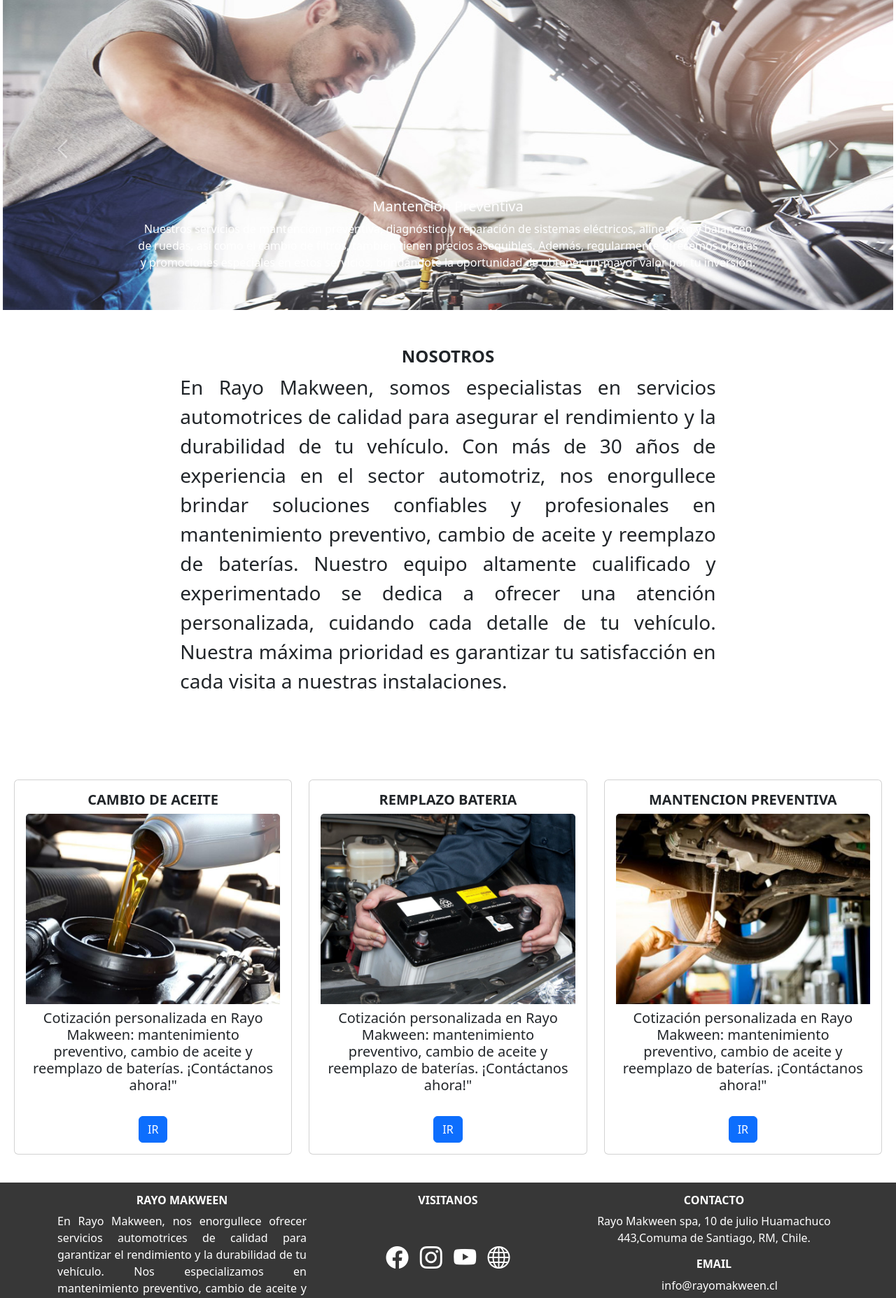
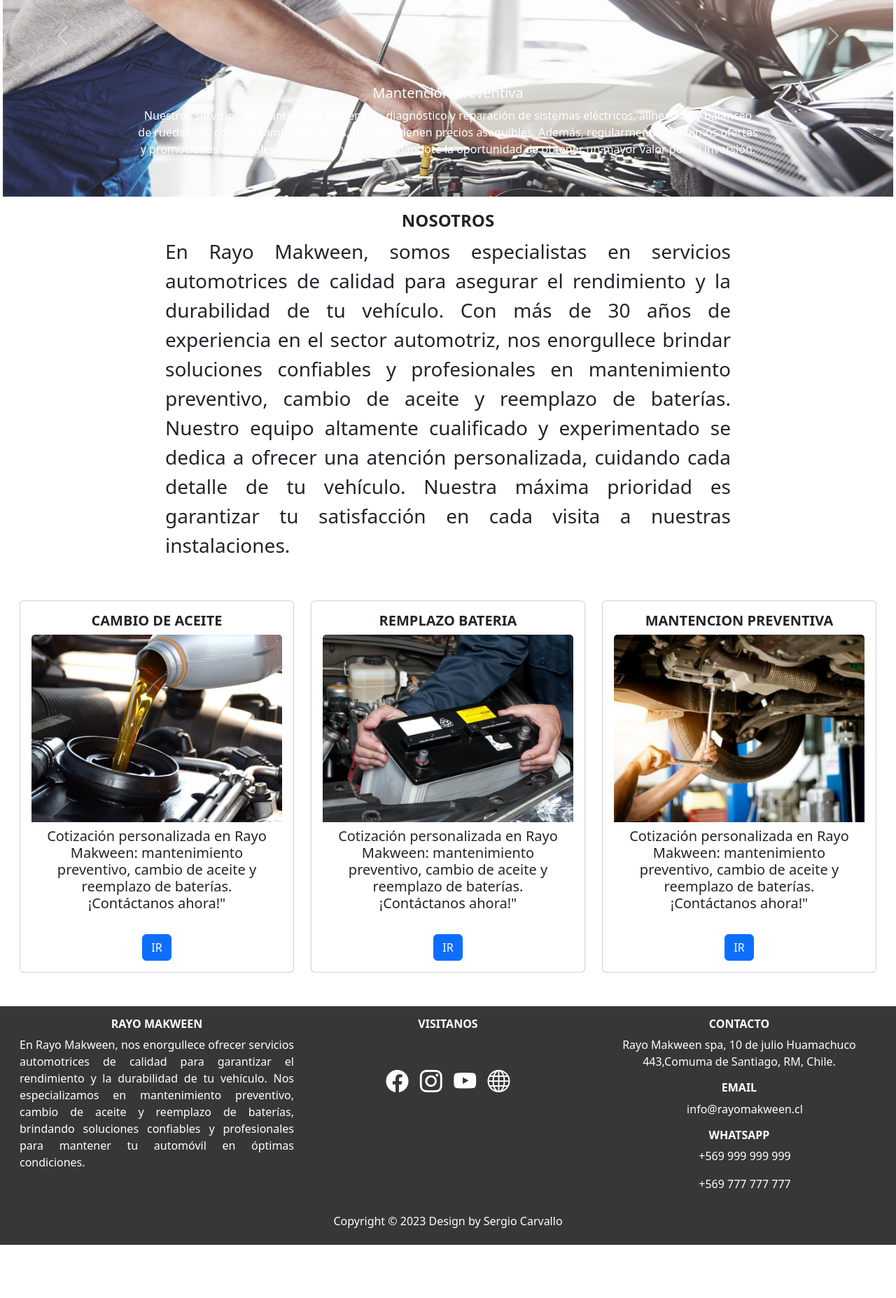
Before and after one commit to secarvallo/MYPROJECT_2023, a Django app: page / in a window 1280 px wide. Shown: the part 385-2240 px from the top of the page at 70% size. After the commit the page ends 2164 px from the top, so only its background shows below. Run offline with Django 4.2, Linux system fonts and the light colour scheme; some libraries are stand-ins or nearby versions.

Commit message:
Se modifica vista base, se ajusta resposividad

```diff
--- a/rayoMakween/static/css/style.css
+++ b/rayoMakween/static/css/style.css
@@ -1,10 +1,14 @@
 
 .navbar-brand img{
-    width:11rem|;
+
+    width:11rem;
     height:11rem ;
 }
 .navbar{
     background-color: #373737
+}
+.nav-item{
+    color: white;
 }
 .nav-link{
     color: white;
--- a/rayoMakween/templates/rayoMakween/base.html
+++ b/rayoMakween/templates/rayoMakween/base.html
@@ -10,79 +10,76 @@
     <!-- Bootstrap Icons CDN -->
     <link rel="stylesheet" href="https://cdn.jsdelivr.net/npm/bootstrap-icons@1.10.5/font/bootstrap-icons.css">
     <!-- Style CSS -->
-    <link rel="stylesheet" href="{% static 'css/style.css'%}">
+    <link rel="stylesheet" href="{% static 'css\style.css' %}">
     <!-- Titulo -->
     <title>{% block title %}RayoMakween {% endblock title %}</title>
 </head>
 <body>
 {% block header %}
+<nav class="navbar navbar-expand-md">
     <div class="container-fluid">
-    <div class="row">
-        <!-- Navbar -->
-        <nav class="navbar text-center fs-2">
-            <div class="col">
-                <a class="navbar-brand" href="{% url 'index' %}">
-                <!-- Brand image -->
-                    <img src="{% static 'img\RAYO_MAKWEEN_COLOR-01.svg'%}" alt="Logo">
-                <!--  -->
+      <button class="navbar-toggler" type="button" data-bs-toggle="collapse" data-bs-target="#navbarTogglerDemo01" aria-controls="navbarTogglerDemo01" aria-expanded="false" aria-label="Toggle navigation">
+        <span class="navbar-toggler-icon"></span>
+      </button>
+      <div class="collapse navbar-collapse" id="navbarTogglerDemo01">
+        <a class="navbar-brand" href="#">
+            <img src="{% static 'img\RAYO_MAKWEEN_COLOR-01.svg' %}" class="mx-auto d-block" alt="Bootstrap">
         </a>
-            </div>
-                <!-- Nosotros -->
-                <li class="nav nav-link">
-                    <a class="nav-link"  href="{% url 'index' %}">Nosotros</a>
+        <a class="navbar-brand" href="{% url 'index' %}"></a>
+        <ul class="navbar-nav me-auto mb-2 mb-lg-0 fs-2">
+          <li class="nav-item mx-auto d-block">
+            <a class="nav-link " aria-current="page" href="{% url 'index' %}">Nosotros</a>
           </li>
-                <!-- Servicios -->
-                <li class="nav nav-link">
-                    <a class="nav-link" href="{% url 'servicios' %}">Servicios</a>
+          <li class="nav-item mx-auto d-block">
+            <a class="nav-link " href="{% url 'servicios' %}">Servicios</a>
           </li>
-                <!-- Precios -->
-                <li class="nav nav-link">
-                    <a class="nav-link"  href="{% url 'precios' %}">Precios</a>
+          <li class="nav-item mx-auto d-block">
+            <a class="nav-link " href="{% url 'precios' %}">Precios</a>
           </li>
-                <!-- Contacto -->
-                <li class="nav nav-link">
-                    <a class="nav-link" href="{% url 'contacto' %}">Contacto</a>
+          <li class="nav-item mx-auto d-block">
+            <a class="nav-link " href="{% url 'contacto' %}">Contacto</a>
           </li>
-                <!--Input & Buscar Button -->
-            <div class="col-3 align-self-center">
-                <div class="row">
-                    <form class="d-flex p-4" role="Ingresar" >
-                        <a class="btn btn-primary" href="{% url 'identity' %}" role="button">Ingresar</a>
+        </ul>
+
+        <div class= "row">
+            <form class="d-flex p-2 ">
+                <form class="d-flex p-4 " role="Ingresar" >
+                    <button class="btn btn-primary mx-auto" href="identity " role="button">Ingresar</button>
+                </form>
+                <form class="d-flex p-2">
+                    <input class="form-control  me-3" type="search" placeholder="Buscar" aria-label="Search">
+                    <button class="btn btn-outline-light btn-primary me-3" type="submit">Buscar</button>
+                </form>
             </form>
         </div>
-                <div class="row">
-                    <form class="d-flex p-4" role="Buscar">
-                        <input class="form-control me-3" type="Buscar" placeholder="Buscar" aria-label="Buscar">
-                        <button class="btn btn-outline-light me-5" type="submit">Buscar</button>
-                    </form>
+
       </div>
     </div>
+  </nav>
+{% endblock header %}
 
-        </nav>
-    </div>
-</div>
-{% endblock header %}
 <!-- BLOCK -->
 {% block content %}
 
 {% endblock %}
 <!-- BLOCK -->
+
 {% block footer %}
 <!-- Footer -->
 <footer class="footer mt-3 p-3">
-    <div class="container">
+    <div class="container-fluid">
         <div class="row">
             <!-- Grid column -->
-            <div class="col col-4 mx-auto mb-2 text-white">
+            <div class="col-sm-4 mb-3 center text-white">
                 <!-- Content -->
-                <h6 class="text-uppercase text-center fw-bold mb-2">RAYO MAKWEEN</h6>
+                <h6 class="text-uppercase text-center fw-bold mb-2 ">RAYO MAKWEEN</h6>
                 <p class="fs-6" style="text-align: justify;">
                     En Rayo Makween, nos enorgullece ofrecer servicios automotrices de calidad para garantizar el rendimiento y
                     la durabilidad de tu vehículo. Nos especializamos en mantenimiento preventivo, cambio de aceite y reemplazo de
                     baterías, brindando soluciones confiables y profesionales para mantener tu automóvil en óptimas condiciones.
                 </p>
             </div>
-            <div class="col col-4 mb-2 text-white" style="font-size: 2rem; text-align:center; padding-bottom: 3rem;">
+            <div class="col-sm-4 mb-3 center text-white" style="font-size: 2rem; text-align:center; padding-bottom: 3rem;">
                 <h6 class="text-uppercase fw-bold mb-5">visitanos</h6>
                 <ul class="list-inline">
                     <!--Icon Facebook -->
@@ -102,7 +99,7 @@
                     </li>
                 </ul>
             </div>
-            <div class="col col-4 mx-auto mb-2 text-white text-center">
+            <div class="col-sm-4 mb-3 center text-white text-center">
                 <h6 class="text-uppercase fw-bold mb-2">contacto</h6>
                 <p class=" word-wrap fs-6" > Rayo Makween spa, 10 de julio Huamachuco 443,Comuma de Santiago, RM, Chile.</p>
                 <h6 class="text-uppercase fw-bold mb-2">email</h6>
--- a/rayoMakween/templates/rayoMakween/index.html
+++ b/rayoMakween/templates/rayoMakween/index.html
@@ -60,23 +60,20 @@
     </div>
 </div>
 <div class="container-fluid">
-    <div class="row mb-5 p-5 text-center ">
-        <div class="col col-2"></div>
-        <div class="col col-8 fs-3" style=" text-align: justify;">
+    <div class="row p-3">
+        <div class="col col-md-8 col-10 mx-auto fs-3">
                 <h4 class="text-center fw-bold">NOSOTROS</h4>
-            <p>En Rayo Makween, somos especialistas en servicios automotrices de calidad para asegurar el rendimiento y la durabilidad de tu vehículo.
+                <p style="text-align: justify; padding-bottom: 10px">En Rayo Makween, somos especialistas en servicios automotrices de calidad para asegurar el rendimiento y la durabilidad de tu vehículo.
                 Con más de 30 años de experiencia en el sector automotriz, nos enorgullece brindar soluciones confiables y profesionales en mantenimiento preventivo,
                 cambio de aceite y reemplazo de baterías. Nuestro equipo altamente cualificado y experimentado se dedica a ofrecer una atención personalizada, cuidando
-            cada detalle de tu vehículo. Nuestra máxima prioridad es garantizar tu satisfacción en cada visita a nuestras instalaciones.</p>
-
-        </div>
-        <div class="col col-2"></div>
+                cada detalle de tu vehículo. Nuestra máxima prioridad es garantizar tu satisfacción en cada visita a nuestras instalaciones.
+                </p>
         </div>
     </div>
-
+</div>
 <!-- Cards -->
 <div class="container-fluid">
-    <div class="row p-2 ">
+    <div class="row p-3 ">
         <div class="col-sm-4 mb-3 center">
             <div class="card text-center">
                 <div class="card-body">
```
Lines whose indentation alone changed are shown as unchanged.
